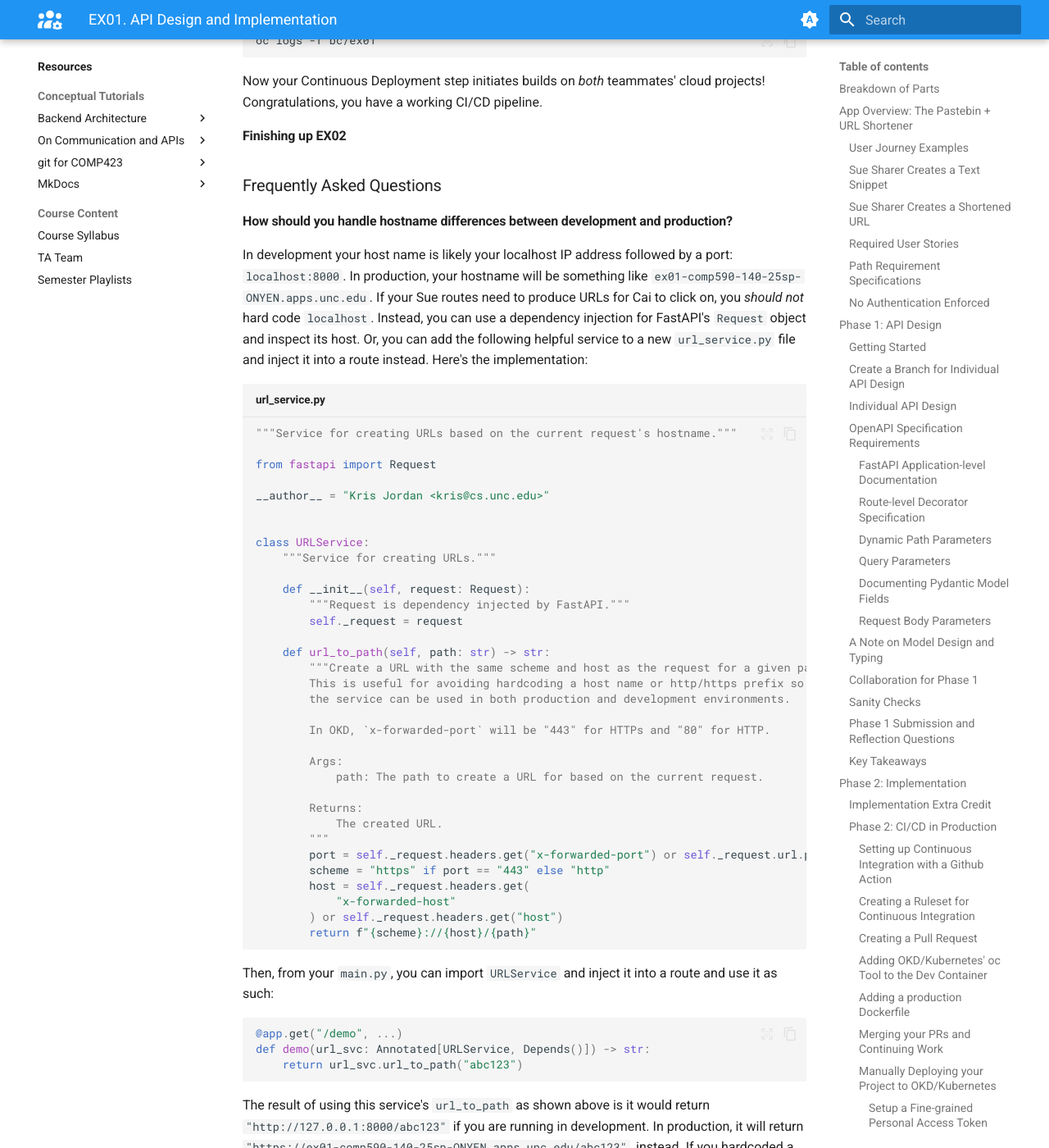
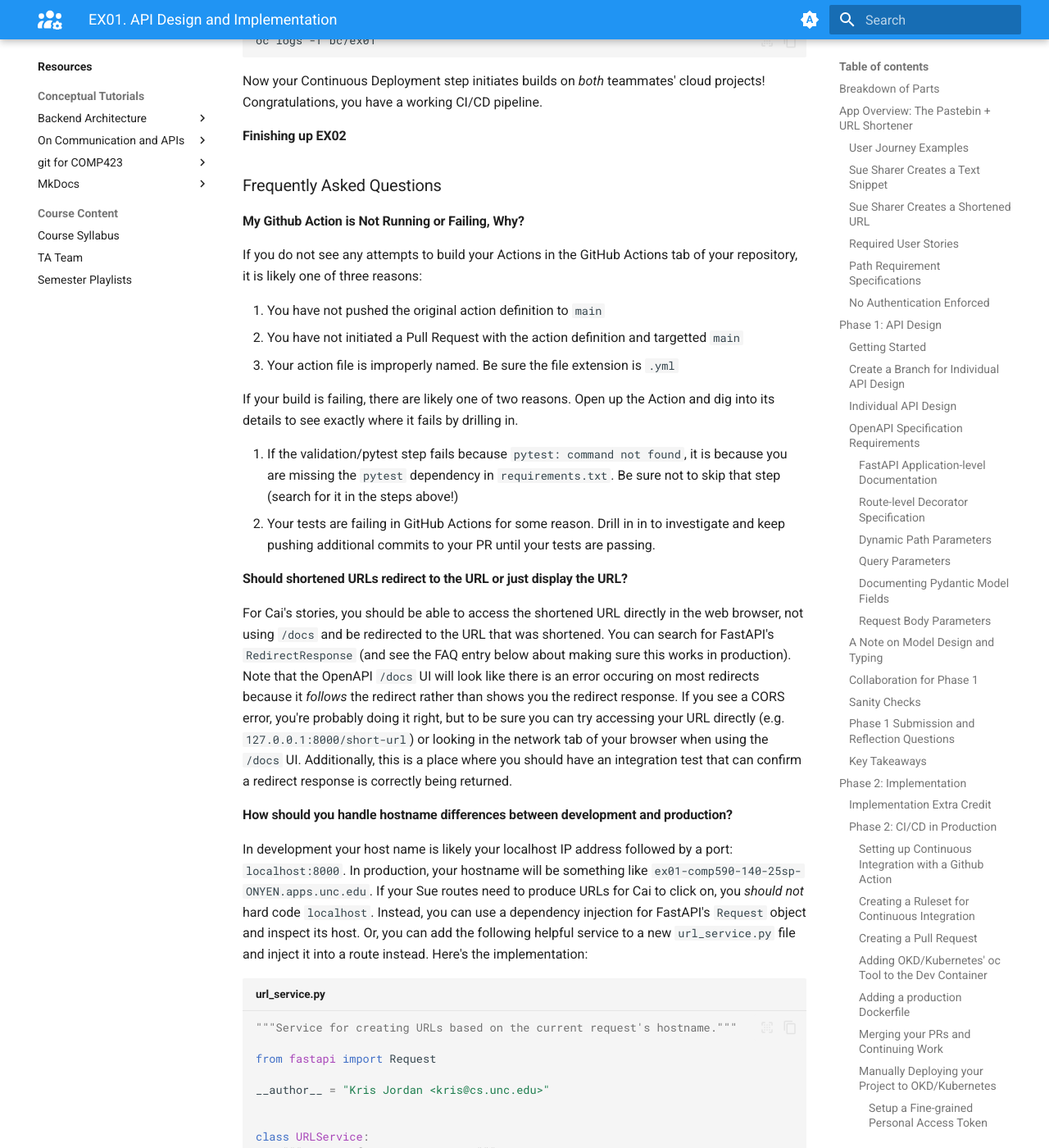
Before and after one commit to comp423-25s/comp423-25s.github.io, an MkDocs documentation site: the page built from docs/resources/exercises/ex01-api-design.md, in a window 1280 px wide and 1400 px high, scrolled down 23121 px. Shown: the whole window at 82% size. Built offline with MkDocs 1.6.1 and Material for MkDocs 9.7.7, drawn with Linux system fonts in a browser that asks for light colours; some of the changed text lies outside the part shown.

Commit message:
Add some helpful notes

```diff
--- a/docs/resources/exercises/ex01-api-design.md
+++ b/docs/resources/exercises/ex01-api-design.md
@@ -4,7 +4,7 @@
 
 Part 1. You only need to implement the route decorators and function signatures, *NOT* the actual implementation of the API.
 
-Part 2. You wll implement the API.
+Part 2. You wll implement the API and deploy it to a production environment.
 
 ## App Overview: The Pastebin + URL Shortener
 
@@ -737,6 +737,23 @@ Now your Continuous Deployment step initiates builds on _both_ teammates' cloud
 
 ### Frequently Asked Questions
 
+#### My Github Action is Not Running or Failing, Why?
+
+If you do not see any attempts to build your Actions in the GitHub Actions tab of your repository, it is likely one of three reasons:
+
+1. You have not pushed the original action definition to `main`
+2. You have not initiated a Pull Request with the action definition and targetted `main`
+3. Your action file is improperly named. Be sure the file extension is `.yml`
+
+If your build is failing, there are likely one of two reasons. Open up the Action and dig into its details to see exactly where it fails by drilling in.
+
+1. If the validation/pytest step fails because `pytest: command not found`, it is because you are missing the `pytest` dependency in `requirements.txt`. Be sure not to skip that step (search for it in the steps above!)
+2. Your tests are failing in GitHub Actions for some reason. Drill in in to investigate and keep pushing additional commits to your PR until your tests are passing.
+
+#### Should shortened URLs redirect to the URL or just display the URL?
+
+For Cai's stories, you should be able to access the shortened URL directly in the web browser, not using `/docs` and be redirected to the URL that was shortened. You can search for FastAPI's `RedirectResponse` (and see the FAQ entry below about making sure this works in production). Note that the OpenAPI `/docs` UI will look like there is an error occuring on most redirects because it _follows_ the redirect rather than shows you the redirect response. If you see a CORS error, you're probably doing it right, but to be sure you can try accessing your URL directly (e.g. `127.0.0.1:8000/short-url`) or looking in the network tab of your browser when using the `/docs` UI. Additionally, this is a place where you should have an integration test that can confirm a redirect response is correctly being returned.
+
 #### How should you handle hostname differences between development and production?
 
 In development your host name is likely your localhost IP address followed by a port: `localhost:8000`. In production, your hostname will be something like `ex01-comp590-140-25sp-ONYEN.apps.unc.edu`. If your Sue routes need to produce URLs for Cai to click on, you _should not_ hard code `localhost`. Instead, you can use a dependency injection for FastAPI's `Request` object and inspect its host. Or, you can add the following helpful service to a new `url_service.py` file and inject it into a route instead. Here's the implementation:
```
